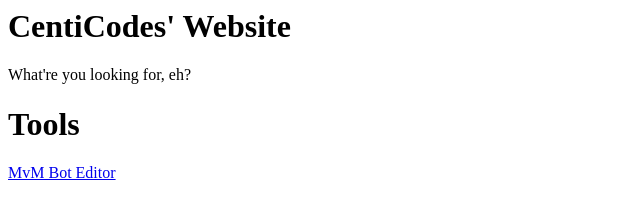
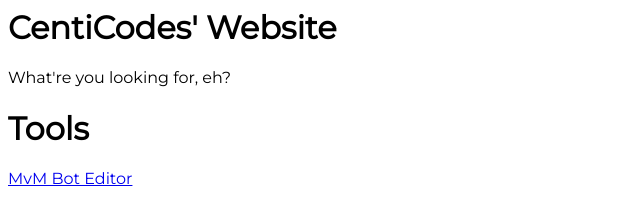
Before and after one commit to CemtiCofes/CemtiCofes.github.io, a plain HTML site: page index.html in a window 1280 px wide. Shown: the whole page, without its empty margins (0-640 px from the left). Drawn offline with Linux system fonts and the light colour scheme.

Commit message:
Update index.html

```diff
--- a/index.html
+++ b/index.html
@@ -1,12 +1,13 @@
 <html>
   <head>
     <title>CentiCodes' Miscellaneous Website</title>
+    <link href="https://fonts.googleapis.com/css?family=Montserrat&display=swap" rel="stylesheet">
   </head>
   <body>
-    <h1>CentiCodes' Website</h1>
-    <p>What're you looking for, eh?</p>
-    <h1>Tools</h1>
-    <p>
+    <h1 style="font-family: 'Montserrat', sans-serif; font-weight: bold;">CentiCodes' Website</h1>
+    <p style="font-family: 'Montserrat', sans-serif;">What're you looking for, eh?</p>
+    <h1 style="font-family: 'Montserrat', sans-serif; font-weight: bold;">Tools</h1>
+    <p style="font-family: 'Montserrat', sans-serif;">
       <a href= "https://cemticofes.github.io/boteditor.html">MvM Bot Editor<a/>
     </p>
   </body>
```
